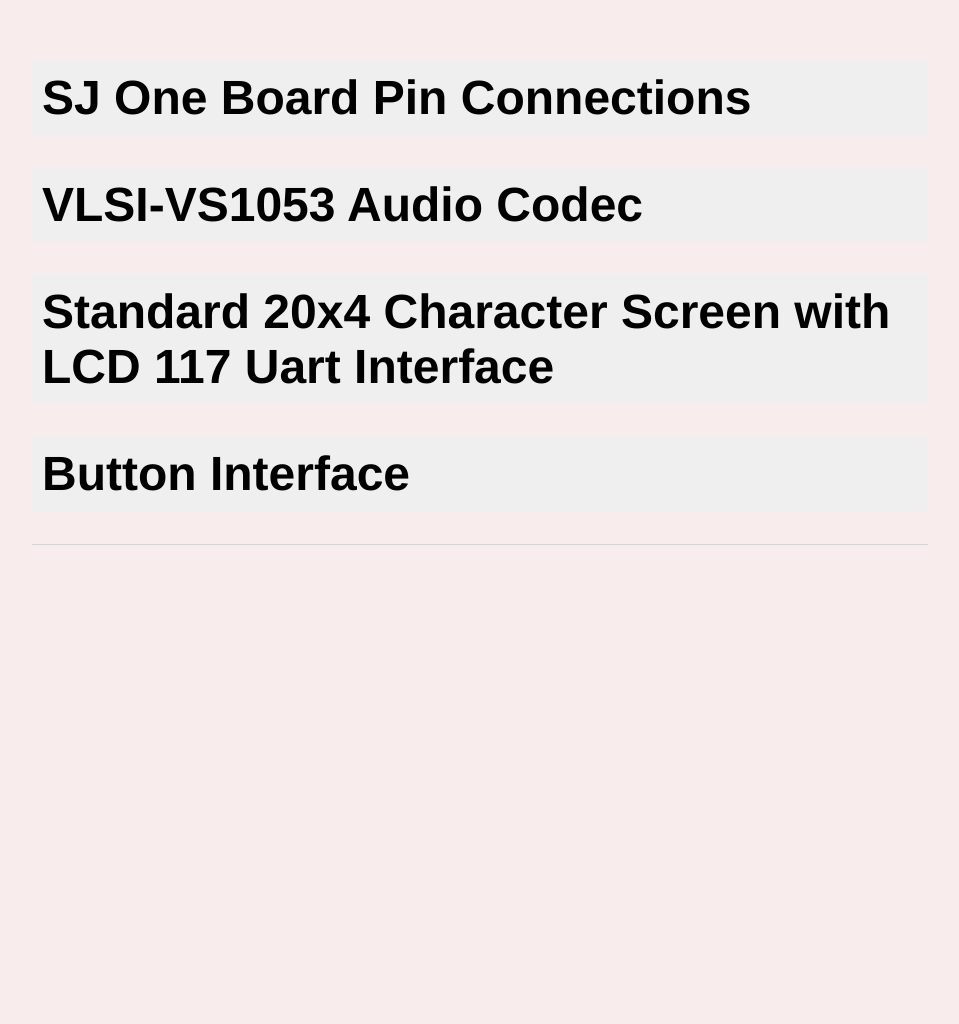
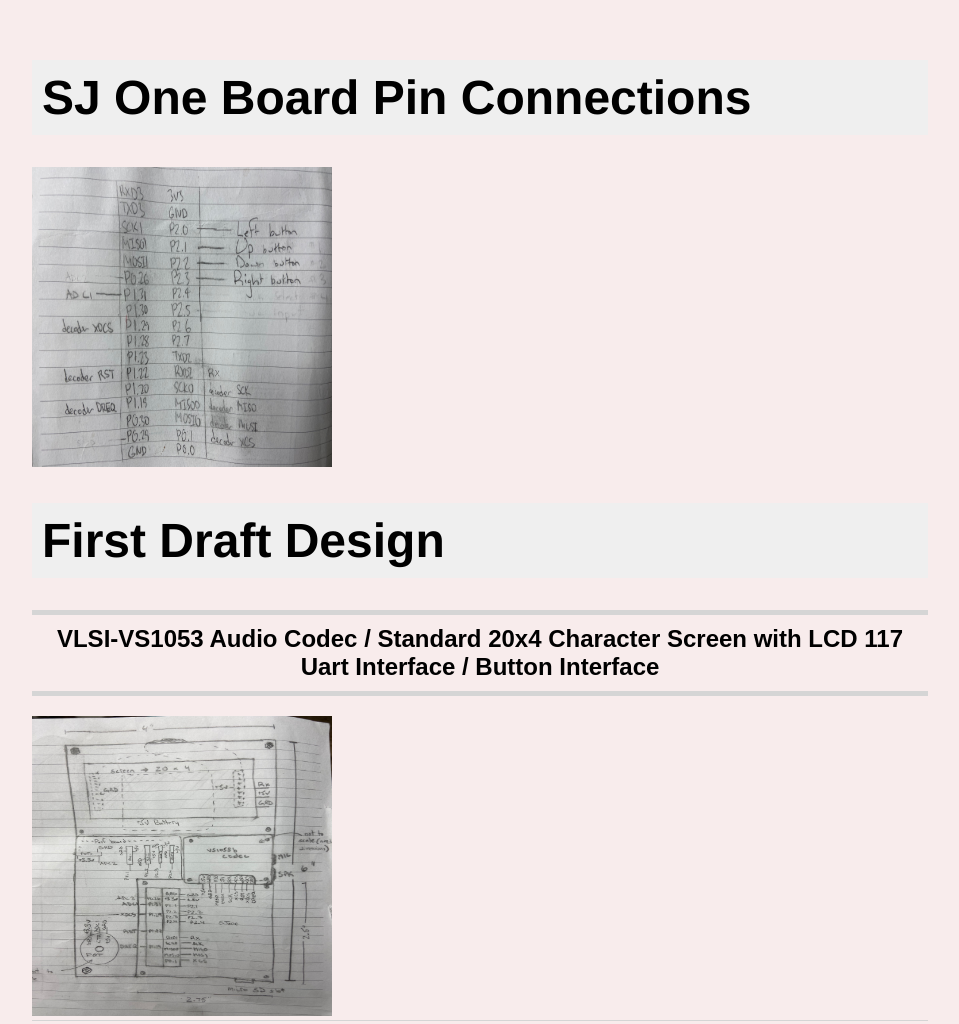
Before and after one commit to DrewMuzik/drewmuzik.github.io, a plain HTML site: page schematics.html in a window 1280 px wide. Shown: the whole page, without its empty margins (160-1119 px from the left). Before the commit the page ends 800 px from the top, so only its background shows below. Drawn offline with Linux system fonts and the light colour scheme.

Commit message:
linked images
images added for pinout and first draft design

```diff
--- a/schematics.html
+++ b/schematics.html
@@ -4,15 +4,12 @@
 </head>
 <body>
   <h1> SJ One Board Pin Connections</h1>
+    <img src = "images/mPreet3pinout.jpg" alt="Image of pinout" height = 300 width = 300 />
 
+  <h1> First Draft Design </h1>
+  <h2> VLSI-VS1053 Audio Codec / Standard 20x4 Character Screen with LCD 117 Uart Interface /  Button Interface </h2>
+    <img src = "images/mPreet3schematic.jpg" alt="first draft design" height = 300 width = 300 />
 
-  <h1> VLSI-VS1053 Audio Codec </h1>
-
-
-  <h1> Standard 20x4 Character Screen with LCD 117 Uart Interface </h1>
-
-
-  <h1> Button Interface </h1>
 
 </body>
 
```
